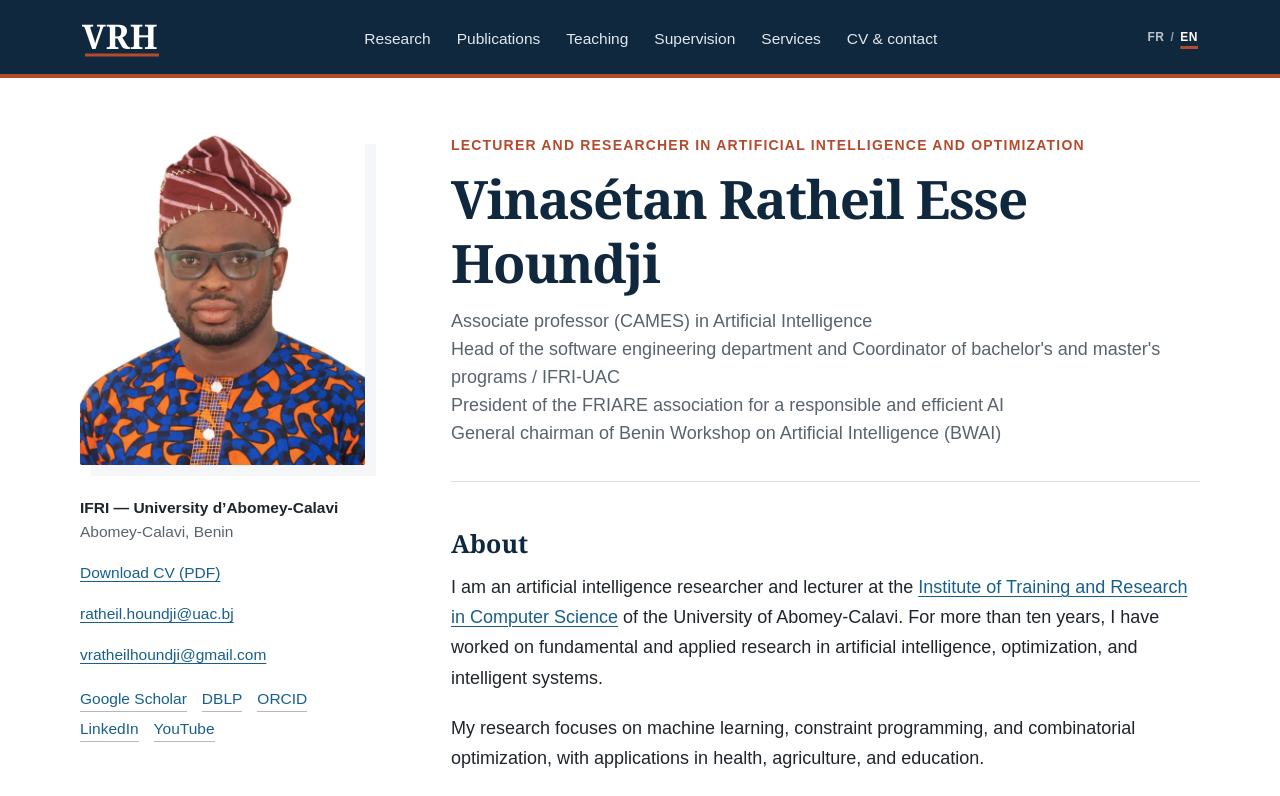
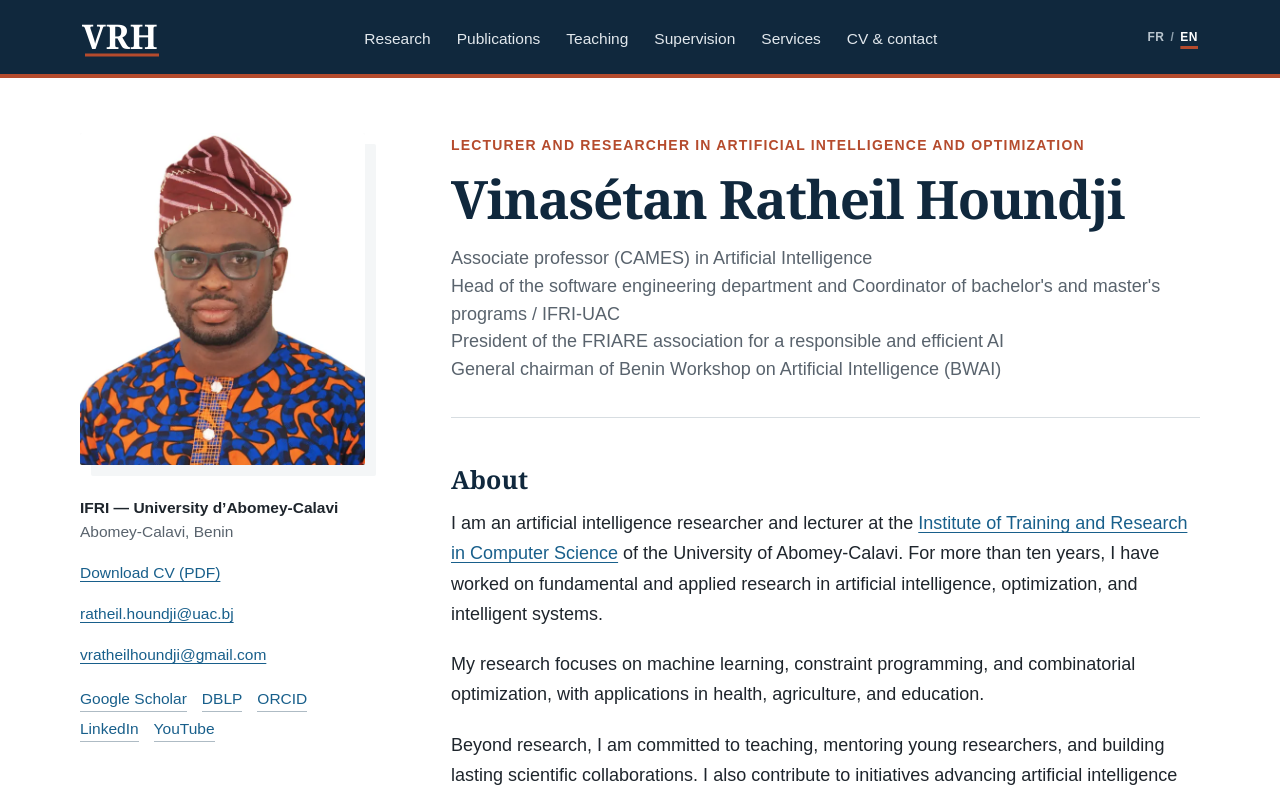
Before and after one commit to ratheilh/ratheilh.github.io, a Next.js app: page / in a window 1280 px wide. Shown: the top 796 px of the page. Built offline with nearby package versions, Linux system fonts and the light colour scheme.

Commit message:
version 3.1

```diff
--- a/app/layout.tsx
+++ b/app/layout.tsx
@@ -5,10 +5,10 @@ import { SITE_URL } from "./seo";
 export const metadata: Metadata = {
   metadataBase: new URL(SITE_URL),
   title: {
-    default: "Vinasétan Ratheil Esse Houndji — Artificial intelligence",
-    template: "%s — Vinasétan Ratheil Esse Houndji",
+    default: "Vinasétan Ratheil Houndji — Artificial intelligence",
+    template: "%s — Vinasétan Ratheil Houndji",
   },
-  description: "Professional website of Vinasétan Ratheil Esse Houndji, an artificial intelligence researcher and lecturer at the University of Abomey-Calavi.",
+  description: "Professional website of Vinasétan Ratheil Houndji, an artificial intelligence researcher and lecturer at the University of Abomey-Calavi.",
   icons: { icon: "/favicon.svg" },
 };
 
--- a/app/page.tsx
+++ b/app/page.tsx
@@ -76,7 +76,7 @@ type NewsItem = {
 
 const homeContent = {
   profileLabel: { fr: "Profil et coordonnées", en: "Profile and contact details" },
-  portraitAlt: { fr: "Portrait de Vinasétan Ratheil Esse Houndji", en: "Portrait of Vinasétan Ratheil Esse Houndji" },
+  portraitAlt: { fr: "Portrait de Vinasétan Ratheil Houndji", en: "Portrait of Vinasétan Ratheil Houndji" },
   country: { fr: "Bénin", en: "Benin" },
   cvDownload: { fr: "Télécharger le CV (PDF)", en: "Download CV (PDF)" },
   externalProfiles: { fr: "Profils externes", en: "External profiles" },
@@ -225,7 +225,7 @@ function HomeContent({ language }: { language: Language }) {
         <div className="home-main">
           <header className="identity">
             <p className="eyebrow">{localize(homeContent.eyebrow, language)}</p>
-            <h1>Vinasétan Ratheil Esse Houndji</h1>
+            <h1>Vinasétan Ratheil Houndji</h1>
             <p className="position">{positions.map((position, index) => <span key={position}>{position}{index < positions.length - 1 ? <br /> : null}</span>)}</p>
           </header>
 
--- a/app/publications/page.tsx
+++ b/app/publications/page.tsx
@@ -16,6 +16,10 @@ const publications: { year: string; items: Publication[] }[] = [
   {
     year: "2026",
     items: [
+      {
+        title: "Spectral prototype-based spatial reweighting for robust crop classification via Sentinel-1 and Sentinel-2 data fusion",
+        details: "E. Adje, A. Lakoussa, V. R. Houndji, S. A. R. M. Ahouandjinou. CARI 2026. Article accepté.",
+      },
       {
         title: "Spatiotemporal modeling and uncertainty quantification of reference evapotranspiration using machine learning and Bayesian model averaging in Benin",
         details: "B. C. F. Mizele, M. Meliho, V. R. Houndji, S. A. R. M. Ahouandjinou, C. A. Orlando. Geomatics, vol. 6, no 4, article 73.",
@@ -252,6 +256,7 @@ const publications: { year: string; items: Publication[] }[] = [
 function englishDetails(details: string) {
   return details
     .replace("Jeu de données de recherche.", "Research dataset.")
+    .replace("Article accepté.", "Accepted paper.")
     .replace("Communication aux Journées Francophones de Programmation par Contraintes, Strasbourg.", "Paper presented at the Journées Francophones de Programmation par Contraintes, Strasbourg.")
     .replace("Communication à l’International Seminar on Machine Learning, Optimization, and Data Science.", "Presentation at the International Seminar on Machine Learning, Optimization, and Data Science.")
     .replace("Résumé de thèse.", "PhD thesis abstract.");
--- a/app/seo.ts
+++ b/app/seo.ts
@@ -1,7 +1,7 @@
 import type { Metadata } from "next";
 
 export const SITE_URL = "https://ratheil.info";
-export const SITE_NAME = "Vinasétan Ratheil Esse Houndji";
+export const SITE_NAME = "Vinasétan Ratheil Houndji";
 
 type SitePath = `/${string}`;
 type Locale = "fr" | "en";
--- a/app/site-components.tsx
+++ b/app/site-components.tsx
@@ -8,7 +8,7 @@ export function SiteHeader() {
 }
 
 export function AcademicPage({ children, home = false, language = "fr" }: { children: ReactNode; home?: boolean; language?: "fr" | "en" }) {
-  return <><SiteHeader /><main lang={language} className={home ? "content content-home" : "content"}>{children}</main><footer lang={language} className="site-footer"><div>© 2026 Vinasétan Ratheil Esse Houndji</div><div>IFRI · {language === "en" ? "University of Abomey-Calavi · Benin" : "Université d’Abomey-Calavi · Bénin"}</div></footer></>;
+  return <><SiteHeader /><main lang={language} className={home ? "content content-home" : "content"}>{children}</main><footer lang={language} className="site-footer"><div>© 2026 Vinasétan Ratheil Houndji</div><div>IFRI · {language === "en" ? "University of Abomey-Calavi · Benin" : "Université d’Abomey-Calavi · Bénin"}</div></footer></>;
 }
 
 export function ExternalLink({ href, children }: { href: string; children: ReactNode }) { return <a href={href} target="_blank" rel="noreferrer">{children}</a>; }
```
Also changed, not shown: public/favicon.svg.
